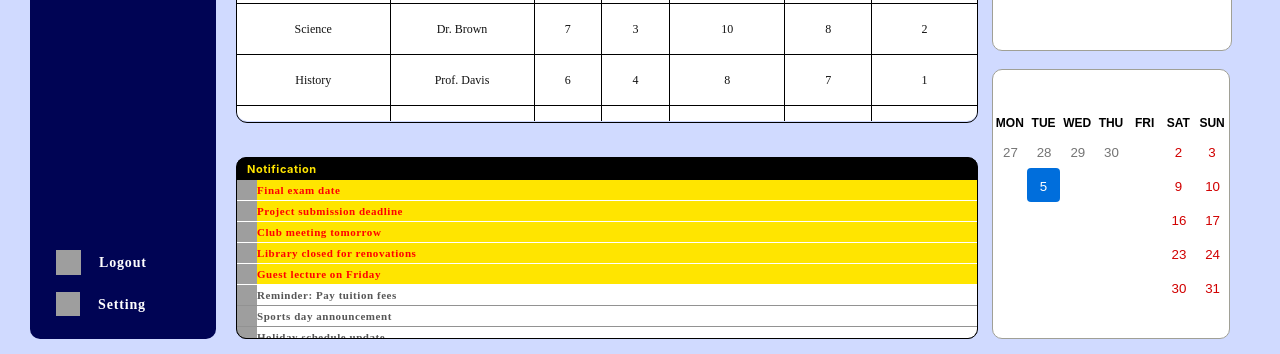
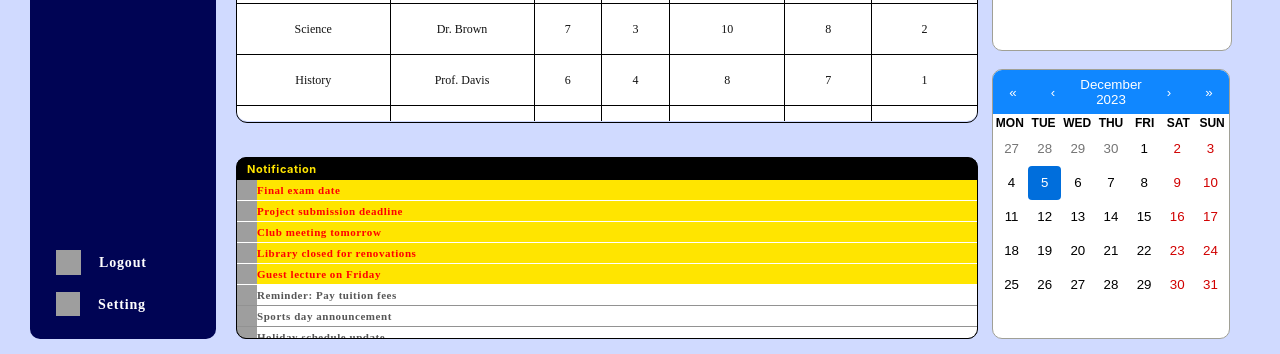
Before and after one commit to amrendra03/college_erp_student_module, a React (Vite) app in the folder client/: page / in a window 1280 px wide. Shown: the part 351-705 px from the top of the page. Built offline with nearby package versions, Linux system fonts and the light colour scheme; grey boxes are pictures that could not be loaded; a web font is replaced by a local one.

Commit message:
calendar-css-correction

```diff
--- a/client/package.json
+++ b/client/package.json
@@ -13,7 +13,7 @@
     "ag-charts-react": "^9.0.0",
     "axios": "^1.6.2",
     "react": "^18.2.0",
-    "react-calendar": "^4.6.1",
+    "react-calendar": "^4.7.0",
     "react-dom": "^18.2.0",
     "react-router": "^6.20.0",
     "react-router-dom": "^6.20.1"
--- a/client/src/component/other/calendar.css
+++ b/client/src/component/other/calendar.css
@@ -14,7 +14,175 @@
    text-decoration: none;
 }
 
+/* ---------------------- */
+
+.react-calendar {
+   width: 350px;
+   max-width: 100%;
+   background: white;
+   border: 1px solid #a0a096;
+   font-family: Arial, Helvetica, sans-serif;
+   line-height: 1.125em;
+}
+
+.react-calendar--doubleView {
+   width: 700px;
+}
+
+.react-calendar--doubleView .react-calendar__viewContainer {
+   display: flex;
+   margin: -0.5em;
+}
+
+.react-calendar--doubleView .react-calendar__viewContainer>* {
+   width: 50%;
+   margin: 0.5em;
+}
+
+.react-calendar,
+.react-calendar *,
+.react-calendar *:before,
+.react-calendar *:after {
+   -moz-box-sizing: border-box;
+   -webkit-box-sizing: border-box;
+   box-sizing: border-box;
+
+}
+
+.react-calendar button {
+   margin: 0;
+   border: 0;
+   outline: none;
+}
+
+.react-calendar button:enabled:hover {
+   cursor: pointer;
+}
+
+.react-calendar__navigation {
+   display: flex;
+   height: 44px;
+
+   color: #d10000;
+   background-color: #1087ff;
+
+   border-radius: 9px 9px 0 0;
+}
+
+.react-calendar__navigation button {
+   min-width: 40px;
+   background: none;
+   padding: 0px;
+}
+
+.react-calendar__navigation button:disabled {
+   background-color: #f0f0f0;
+}
+
+.react-calendar__navigation button:enabled:hover,
+.react-calendar__navigation button:enabled:focus {
+   background-color: #e6e6e6;
+   border-radius: 9px;
+   color: #0465c6;
+}
+
+.react-calendar__month-view__days {
+   padding: 0 2px 0 2px;
+}
+
+.react-calendar__month-view__weekdays {
+   text-align: center;
+   text-transform: uppercase;
+   font: inherit;
+   font-size: 0.75em;
+   font-weight: bold;
+
+}
+
+.react-calendar__month-view__weekdays__weekday {
+   padding: 0;
+}
+
+.react-calendar__month-view__weekNumbers .react-calendar__tile {
+   display: flex;
+   align-items: center;
+   justify-content: center;
+   font: inherit;
+   font-size: 0.75em;
+   font-weight: bold;
+}
+
+.react-calendar__month-view__days__day {
+   color: black;
+}
+
+.react-calendar__month-view__days__day--weekend {
+
+   color: #d10000;
+}
+
+.react-calendar__month-view__days__day--neighboringMonth {
+   color: #757575;
+}
+
+
+.react-calendar__year-view .react-calendar__tile,
+.react-calendar__decade-view .react-calendar__tile,
+.react-calendar__century-view .react-calendar__tile {
+   padding: 2em 0.5em;
+}
+
 .react-calendar__tile {
+
    height: 34px;
-   padding: 10px;
+   padding: 7px;
+
+   max-width: 100%;
+   /* padding: 10px 6.6667px; */
+   background: none;
+   text-align: center;
+   line-height: 16px;
+   font: inherit;
+   font-size: 0.833em;
 }
+
+.react-calendar__tile:disabled {
+   background-color: #f0f0f0;
+}
+
+.react-calendar__tile:enabled:hover,
+.react-calendar__tile:enabled:focus {
+   background-color: #e6e6e6;
+}
+
+.react-calendar__tile--now {
+   background: #ffff76;
+}
+
+.react-calendar__tile--now:enabled:hover,
+.react-calendar__tile--now:enabled:focus {
+   background: #ffffa9;
+}
+
+.react-calendar__tile--hasActive {
+   background: #76baff;
+}
+
+.react-calendar__tile--hasActive:enabled:hover,
+.react-calendar__tile--hasActive:enabled:focus {
+   background: #a9d4ff;
+}
+
+.react-calendar__tile--active {
+   background: #006edc;
+   color: white;
+}
+
+.react-calendar__tile--active:enabled:hover,
+.react-calendar__tile--active:enabled:focus {
+   background: #1087ff;
+}
+
+.react-calendar--selectRange .react-calendar__tile--hover {
+   background-color: #e6e6e6;
+}
```
Also changed, not shown: client/src/component/other/Calendar.jsx (+2 -5 lines), 1 other file (tests, documents, lock files or other folders).
